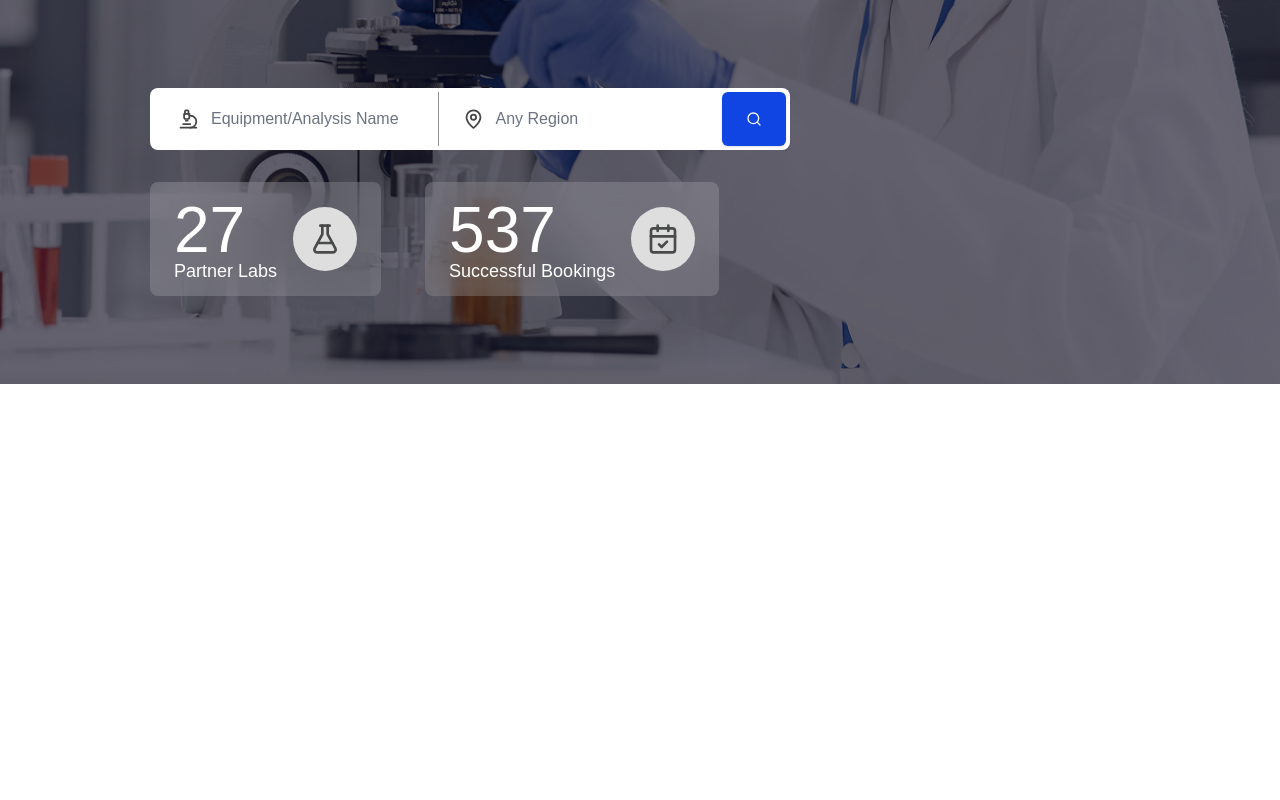
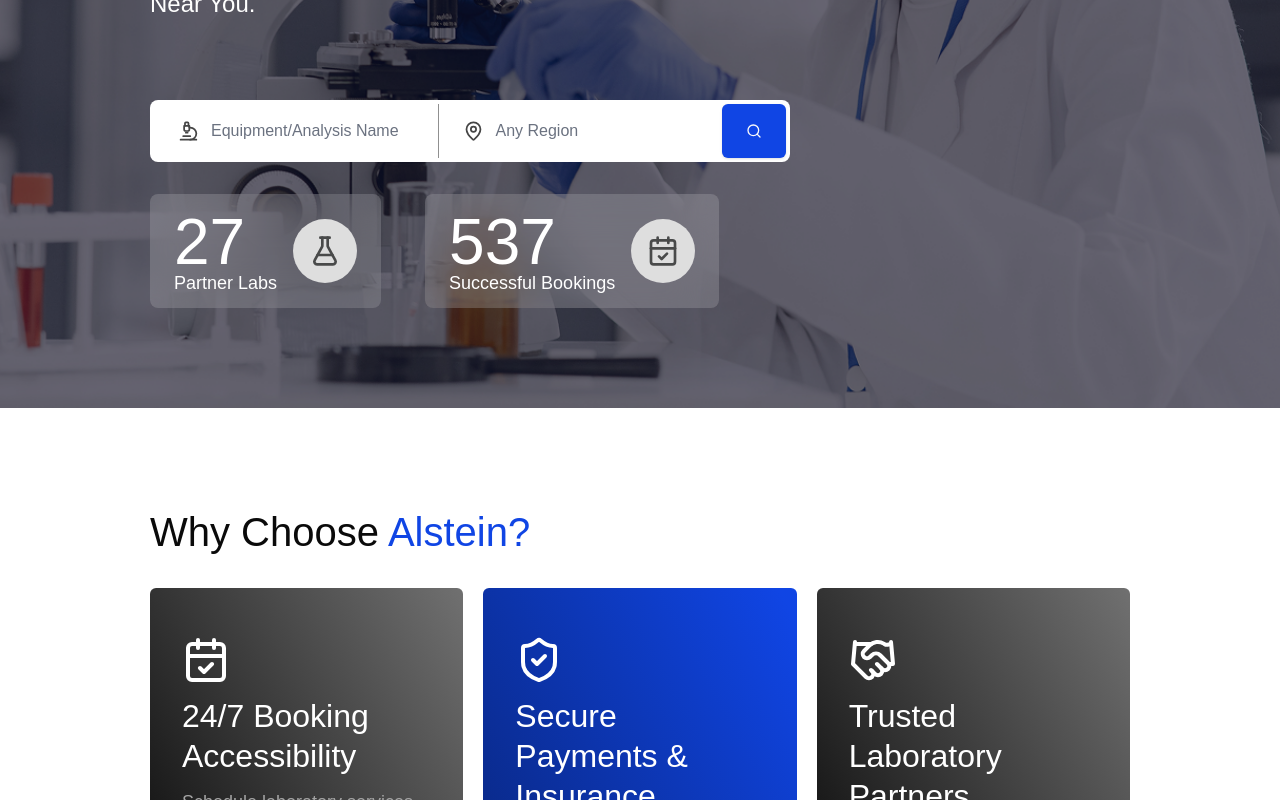
Before and after one commit to jossydee1/alstein-web-app, a Next.js app: page / in a window 1280 px wide. Shown: the part 603-1403 px from the top of the page. Before the commit the page ends 987 px from the top, so only its background shows below. Built offline with nearby package versions, Linux system fonts and the light colour scheme; no server answers.

Commit message:
feat: add WhyUs component and integrate it into HomeContent, update Hero styles

```diff
--- a/src/components/home/Hero.tsx
+++ b/src/components/home/Hero.tsx
@@ -11,7 +11,7 @@ import { Button } from "../ui/button";
 const Hero = () => {
   return (
     <div
-      className="flex min-h-screen w-full flex-col justify-center px-[24px] py-[40px] text-white md:px-[50px] md:py-[40px] lg:px-[100px] lg:py-[66px] xl:px-[150px] xl:py-[88px]"
+      className="min-h-screen text-white"
       style={{
         backgroundImage: "url('/images/doctor.png')",
         backgroundSize: "cover",
@@ -19,7 +19,10 @@ const Hero = () => {
         backgroundRepeat: "no-repeat",
       }}
     >
-      <header className="w-full max-w-screen-2xl">
+      <header
+        className="section-container"
+        // className="mx-auto w-full max-w-screen-2xl px-[24px] py-[40px] md:px-[50px] md:py-[40px] lg:px-[100px] lg:py-[66px] xl:px-[150px] xl:py-[88px]"
+      >
         <div className="w-full max-w-[700px]">
           <section className="mb-20">
             <h1 className="leading-[72px mb-[30px] text-[57px] font-bold">
--- /dev/null
+++ b/src/components/home/WhyUs.tsx
@@ -0,0 +1,68 @@
+import { CalendarCheck, Handshake, ShieldCheck } from "lucide-react";
+import React from "react";
+
+const WhyUs = () => {
+  const STYLES = {
+    card: "rounded-md px-8 py-12 text-white",
+    icon: "48",
+    title: "mb-4 mt-3 text-[32px] leading-[40px]",
+    description: "text-[#A4A4A4] text-[18px] leading-[20px]",
+  };
+  return (
+    <div className="bg-white">
+      <section className="section-container">
+        <h2 className="text-[40px] font-normal leading-[48px]">
+          Why Choose <span className="text-brandColor">Alstein?</span>
+        </h2>
+
+        <div className="mt-8 grid grid-cols-1 gap-5 md:grid-cols-3">
+          <article
+            className={STYLES.card}
+            style={{
+              background:
+                "linear-gradient(59.63deg, #090909 1.29%, #6F6F6F 98.89%)",
+            }}
+          >
+            <CalendarCheck size={STYLES.icon} />
+            <h2 className={STYLES.title}>24/7 Booking Accessibility</h2>
+            <p className={STYLES.description}>
+              Schedule laboratory services at your convenience, day or night.
+            </p>
+          </article>
+
+          <article
+            className={STYLES.card}
+            style={{
+              background:
+                "linear-gradient(241.02deg, #1045E4 3.54%, #09267E 97.5%)",
+            }}
+          >
+            <ShieldCheck size={STYLES.icon} />
+            <h2 className={STYLES.title}>
+              Secure Payments & Insurance Integration
+            </h2>
+            <p className={STYLES.description}>
+              Pay securely online and easily use your health insurance{" "}
+            </p>
+          </article>
+
+          <article
+            className={STYLES.card}
+            style={{
+              background:
+                "linear-gradient(59.63deg, #090909 1.29%, #6F6F6F 98.89%)",
+            }}
+          >
+            <Handshake size={STYLES.icon} />
+            <h2 className={STYLES.title}>Trusted Laboratory Partners</h2>
+            <p className={STYLES.description}>
+              Connect with certified laboratories and diagnostic centers.{" "}
+            </p>
+          </article>
+        </div>
+      </section>
+    </div>
+  );
+};
+
+export default WhyUs;
--- a/src/components/home/index.tsx
+++ b/src/components/home/index.tsx
@@ -1,11 +1,13 @@
 import React from "react";
 import Hero from "./Hero";
+import WhyUs from "./WhyUs";
 
 const HomeContent = () => {
   return (
-    <>
+    <main>
       <Hero />
-    </>
+      <WhyUs />
+    </main>
   );
 };
 
--- a/src/styles/globals.scss
+++ b/src/styles/globals.scss
@@ -136,3 +136,8 @@ body {
   font-style: normal;
   font-display: swap;
 }
+
+// to set padding margin, and max width for the container
+.section-container {
+  @apply mx-auto w-full max-w-screen-2xl px-[24px] py-[40px] md:px-[100px] md:py-[50px] xl:px-[150px] xl:py-[100px];
+}
```
